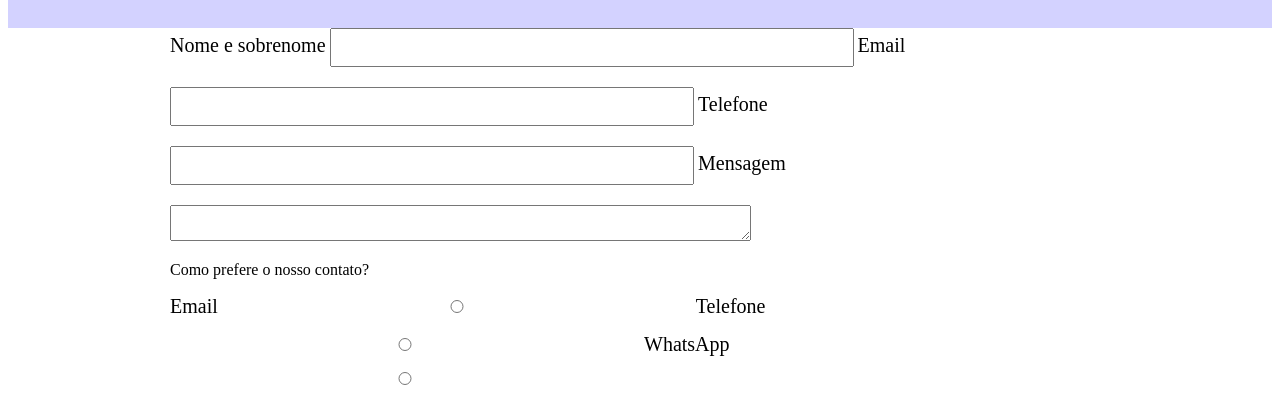
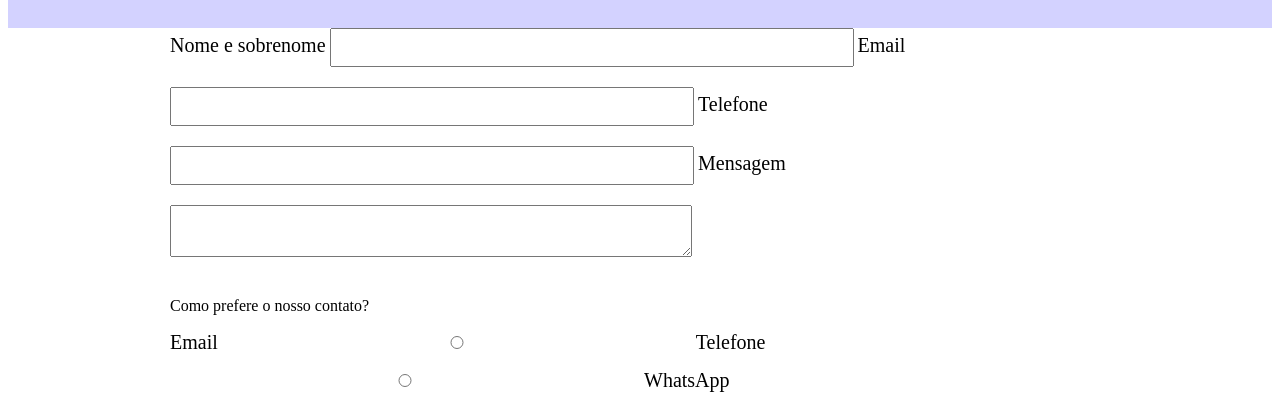
Before and after one commit to melapsantos/ivoleao2022, a plain HTML site: page contato.html in a window 1280 px wide. Shown: the part 321-723 px from the top of the page. Drawn offline with Linux system fonts and the light colour scheme.

Commit message:
Update style.css

```diff
--- a/style.css
+++ b/style.css
@@ -117,7 +117,7 @@ footer {
     margin: 0 0 10px;
  }
 
- form input {
+ form input, form textarea {
     display:black;
     margin: 0 0 20px;
     padding: 10px 25px;
```
